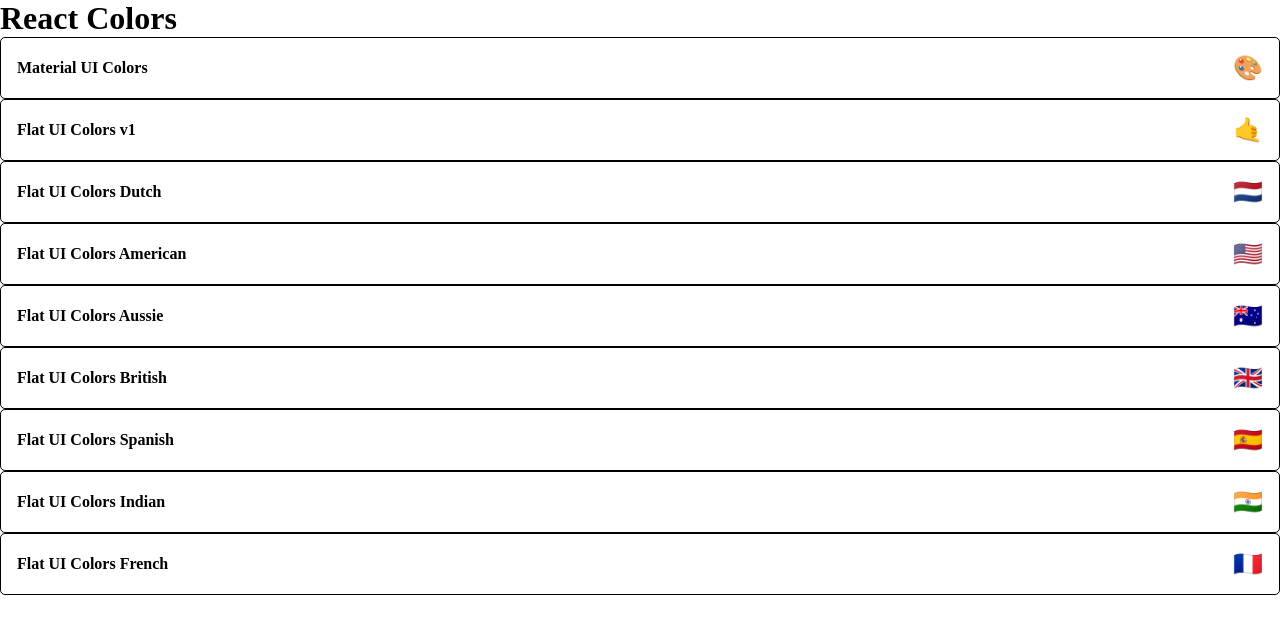
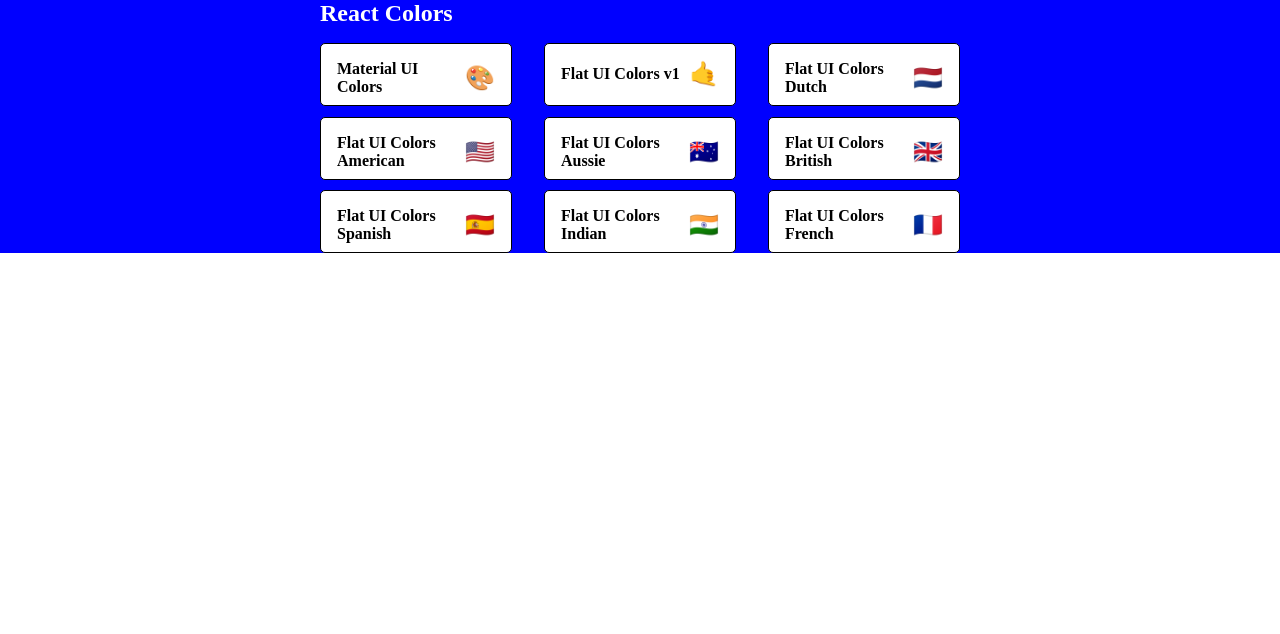
Before and after one commit to Fernando-Andres-Ramos/Colors-Palettes, a React (Vite) app: page / in a window 1280 px wide. Shown: the top 634 px of the page. Built offline with nearby package versions, Linux system fonts and the light colour scheme.

Commit message:
start styling PaletteList with emotion

```diff
--- a/src/components/PaletteList/PaletteList.jsx
+++ b/src/components/PaletteList/PaletteList.jsx
@@ -2,19 +2,61 @@
 import styles from './PaletteList.module.css'
 import {Link} from 'react-router-dom'
 import MiniPalette from '../MiniPalette/MiniPalette.jsx'
+import { css} from '@emotion/react'
+import styled from '@emotion/styled'
+
+
+const Root = styled.div`
+  background-color: blue;
+  height: 100%;
+  display: flex;
+  justify-content: center;
+  align-items:flex-start;
+`
+const PaletteList_Container = styled.div`
+  width: 50%;
+  display: flex;
+  flex-flow: column nowrap;
+  align-items: flex-start;
+  gap: 1rem;
+`
+const PaletteList_Nav = styled.nav`
+  display: flex;
+  width: 100%;
+  justify-content: space-between;
+`
+const Palettes = styled.div`
+  box-sizing: border-box;
+  width: 100%;
+  display: grid;
+  grid-template-columns: repeat(3,30%);
+  grid-gap: 5%;
+`
+
+const Title = styled.h1`
+  width: 100%;
+  color: white;
+  font-size: 1.5rem;
+  font-weight: 800;
+`
 
 class PaletteList extends Component{
 
   render(){
     const {palettes} = this.props
     return(
-      <div>
-
-        <h1>React Colors</h1>
-        {palettes.map(palette=>
-          <MiniPalette {...palette}/>
-        )}
-      </div>
+      <Root>
+        <PaletteList_Container>
+          <PaletteList_Nav>
+            <Title>React Colors</Title>
+          </PaletteList_Nav>
+          <Palettes>
+            {palettes.map(palette=>
+              <MiniPalette {...palette}/>
+            )}
+          </Palettes>
+        </PaletteList_Container>
+      </Root>
     )
   }
 }
```
